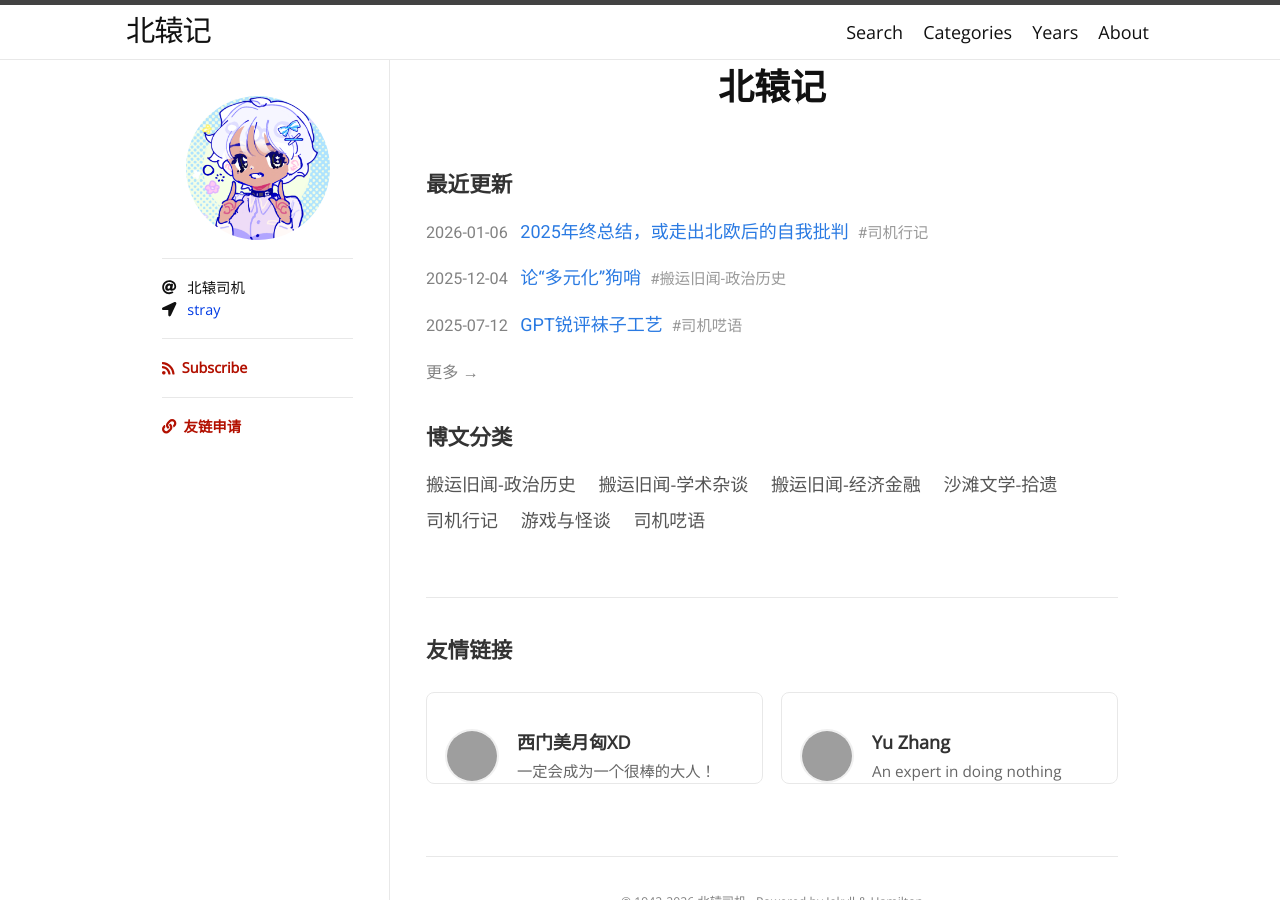
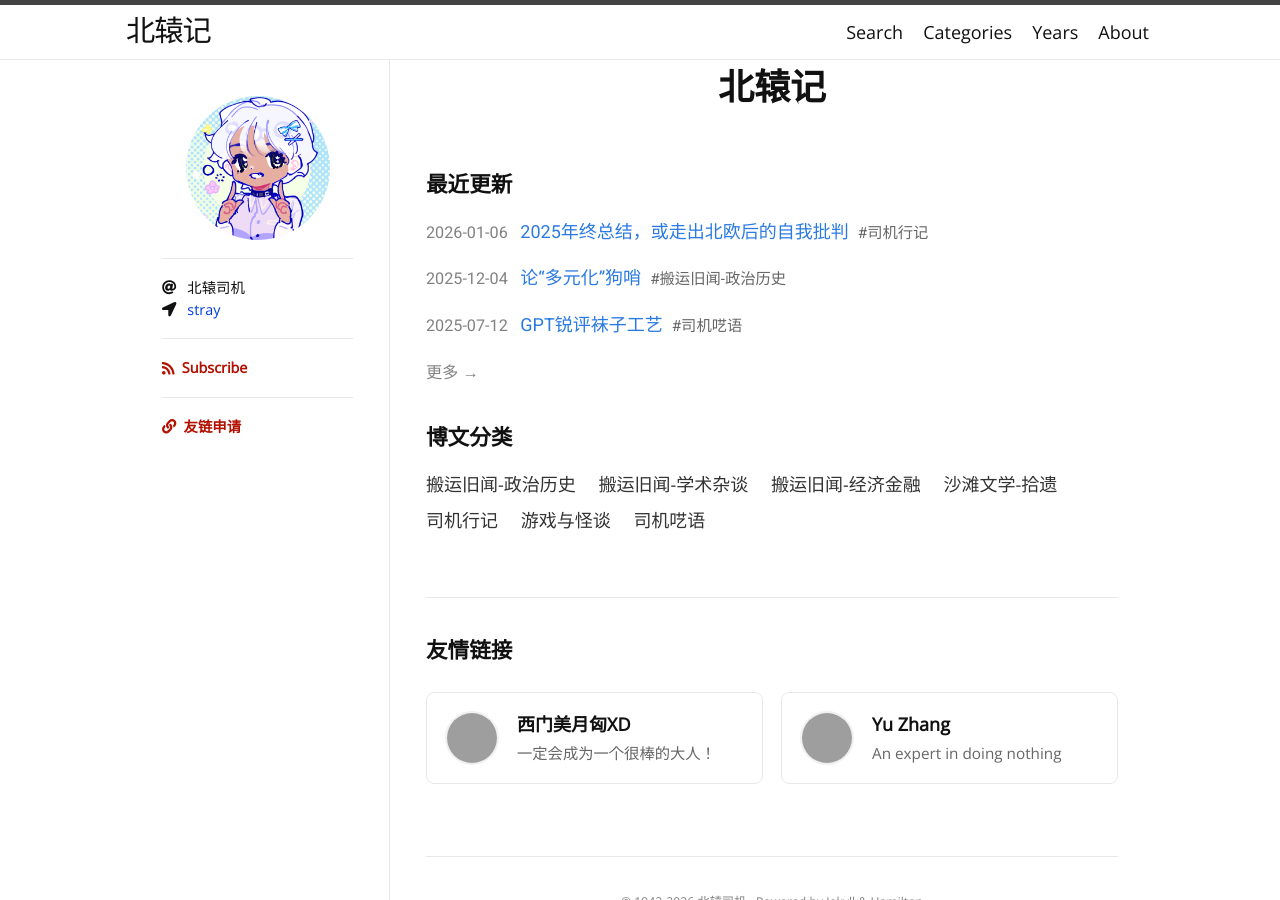
Before and after one commit to Lithiumcr/Lithiumcr.github.io, a Jekyll site: the page built from index.html, in a window 1280 px wide. Built offline with Jekyll 4.4.1, drawn with Linux system fonts in a browser that asks for light colours; nearby versions of some CDN libraries; some web fonts are replaced; the list of posts is cut into pages by our own code; grey boxes are pictures that could not be loaded.

Commit message:
修复友链卡片垂直居中对齐问题
移除 .friend-card a 标签的 width: 100% 和 height: 100% 属性。
这两个属性导致了循环依赖，使得 padding 无法正确控制上下边距，
造成卡片内容偏下且上下空白不对称的问题。

移除后，a 标签会根据内容自然伸展，padding 1em 可以正常控制
四周的间距，配合 align-items: center 实现真正的垂直居中对齐。

Co-Authored-By: Claude (Claude-4.5-Sonnet) <noreply@anthropic.com>

```diff
--- a/_sass/hamilton/custom-styles.scss
+++ b/_sass/hamilton/custom-styles.scss
@@ -1,4 +1,35 @@
 // Placeholder to allow customizing styles.
+
+// ========================================
+// CSS 变量定义：自动适配亮色/暗色模式
+// ========================================
+:root {
+  // 亮色模式（默认，daylight/sunrise 皮肤）
+  --custom-heading-color: #111;      // 标题颜色（最深，最醒目）
+  --custom-text-color: #333;         // 主要文本颜色
+  --custom-text-medium: #555;        // 中等文本颜色
+  --custom-text-light: #666;         // 浅色文本（描述、辅助信息）
+  --custom-text-lighter: #828282;    // 更浅的文本（日期、页脚）
+  --custom-link-color: #2a7ae2;      // 链接颜色
+  --custom-border-light: #e8e8e8;    // 浅色边框
+  --custom-border-lighter: #f0f0f0;  // 更浅的边框
+  --custom-bg-card: #fff;            // 卡片背景
+}
+
+// 暗色模式（midnight 皮肤）
+@media (prefers-color-scheme: dark) {
+  :root {
+    --custom-heading-color: #f0f0f0;    // 标题颜色（浅色，在深色背景上清晰）
+    --custom-text-color: #d0d0d0;       // 主要文本颜色
+    --custom-text-medium: #b0b0b0;      // 中等文本颜色
+    --custom-text-light: #999;          // 浅色文本
+    --custom-text-lighter: #888;        // 更浅的文本
+    --custom-link-color: #00b1c9;       // 链接颜色（青色，与 midnight 一致）
+    --custom-border-light: #333;        // 深色边框
+    --custom-border-lighter: #444;      // 更深的边框
+    --custom-bg-card: #1e1e1e;          // 卡片背景（比主背景稍亮）
+  }
+}
 
 // 萌娘百科风格黑幕
 .heimu {
@@ -43,7 +74,7 @@
   h2 {
     font-size: 1.2em;
     margin-bottom: 0.8em;
-    color: #333;
+    color: var(--custom-heading-color);  // 使用 CSS 变量，自动适配亮/暗色
   }
 }
 
@@ -61,7 +92,7 @@
 
   a {
     text-decoration: none;
-    color: #2a7ae2;
+    color: var(--custom-link-color);  // 链接颜色自动适配
 
     &:hover {
       text-decoration: underline;
@@ -70,13 +101,13 @@
 }
 
 .post-date {
-  color: #828282;
+  color: var(--custom-text-lighter);  // 日期使用更浅的颜色
   font-size: 0.9em;
   margin-right: 0.5em;
 }
 
 .post-category {
-  color: #999;
+  color: var(--custom-text-light);  // 分类标签使用浅色
   font-size: 0.85em;
   margin-left: 0.3em;
 }
@@ -85,12 +116,12 @@
   margin-top: 0.5em;
 
   a {
-    color: #828282;
+    color: var(--custom-text-lighter);  // "查看更多"链接
     text-decoration: none;
     font-size: 0.9em;
 
     &:hover {
-      color: #2a7ae2;
+      color: var(--custom-link-color);  // 悬停时变为链接颜色
     }
   }
 }
@@ -107,10 +138,10 @@
 
     a {
       text-decoration: none;
-      color: #555;
+      color: var(--custom-text-color);  // 分类列表链接使用主文本颜色
 
       &:hover {
-        color: #2a7ae2;
+        color: var(--custom-link-color);
       }
     }
   }
@@ -119,7 +150,7 @@
 // Footer
 .footer-content {
   text-align: center;
-  color: #828282;
+  color: var(--custom-text-lighter);  // 页脚使用浅色文本
   font-size: 0.85em;
 
   p {
@@ -127,11 +158,11 @@
   }
 
   a {
-    color: #828282;
+    color: var(--custom-text-lighter);
     text-decoration: none;
 
     &:hover {
-      color: #2a7ae2;
+      color: var(--custom-link-color);
     }
   }
 }
@@ -140,12 +171,12 @@
 .friends-section {
   margin-top: 3em;
   padding-top: 2em;
-  border-top: 1px solid #e8e8e8;
+  border-top: 1px solid var(--custom-border-light);  // 边框颜色自动适配
 
   h2 {
     font-size: 1.2em;
     margin-bottom: 1.2em;
-    color: #333;
+    color: var(--custom-heading-color);  // 友链标题使用标题颜色
     text-align: left;
   }
 }
@@ -162,16 +193,16 @@
 }
 
 .friend-card {
-  border: 1px solid #e8e8e8;
+  border: 1px solid var(--custom-border-light);  // 边框自动适配
   border-radius: 8px;
   transition: all 0.3s ease;
-  background: #fff;
+  background: var(--custom-bg-card);  // 卡片背景自动适配
   overflow: hidden;
 
   &:hover {
     box-shadow: 0 4px 12px rgba(0, 0, 0, 0.1);
     transform: translateY(-2px);
-    border-color: #2a7ae2;
+    border-color: var(--custom-link-color);  // 悬停边框颜色
   }
 
   a {
@@ -180,8 +211,6 @@
     padding: 1em;
     text-decoration: none;
     color: inherit;
-    width: 100%;
-    height: 100%;
   }
 
   .friend-avatar {
@@ -191,12 +220,12 @@
     object-fit: cover;
     margin-right: 1em;
     flex-shrink: 0;
-    border: 2px solid #f0f0f0;
+    border: 2px solid var(--custom-border-lighter);  // 头像边框
     transition: border-color 0.3s ease;
   }
 
   &:hover .friend-avatar {
-    border-color: #2a7ae2;
+    border-color: var(--custom-link-color);
   }
 
   .friend-info {
@@ -210,7 +239,7 @@
   .friend-name {
     font-weight: 600;
     font-size: 1em;
-    color: #333;
+    color: var(--custom-heading-color);  // 友链名称使用标题颜色（醒目）
     margin-bottom: 0.3em;
     white-space: nowrap;
     overflow: hidden;
@@ -219,7 +248,7 @@
 
   .friend-desc {
     font-size: 0.85em;
-    color: #666;
+    color: var(--custom-text-light);  // 友链描述使用浅色
     line-height: 1.4;
     display: -webkit-box;
     -webkit-line-clamp: 2;
@@ -229,6 +258,6 @@
   }
 
   &:hover .friend-name {
-    color: #2a7ae2;
+    color: var(--custom-link-color);  // 悬停时变为链接颜色
   }
 }
```
